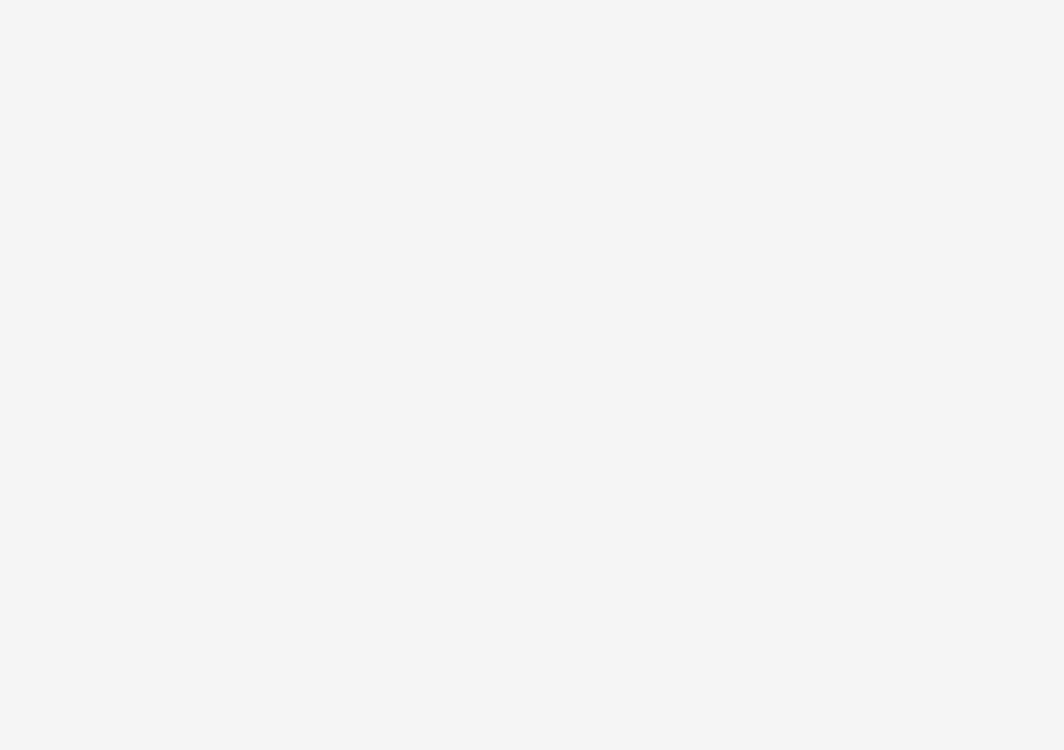
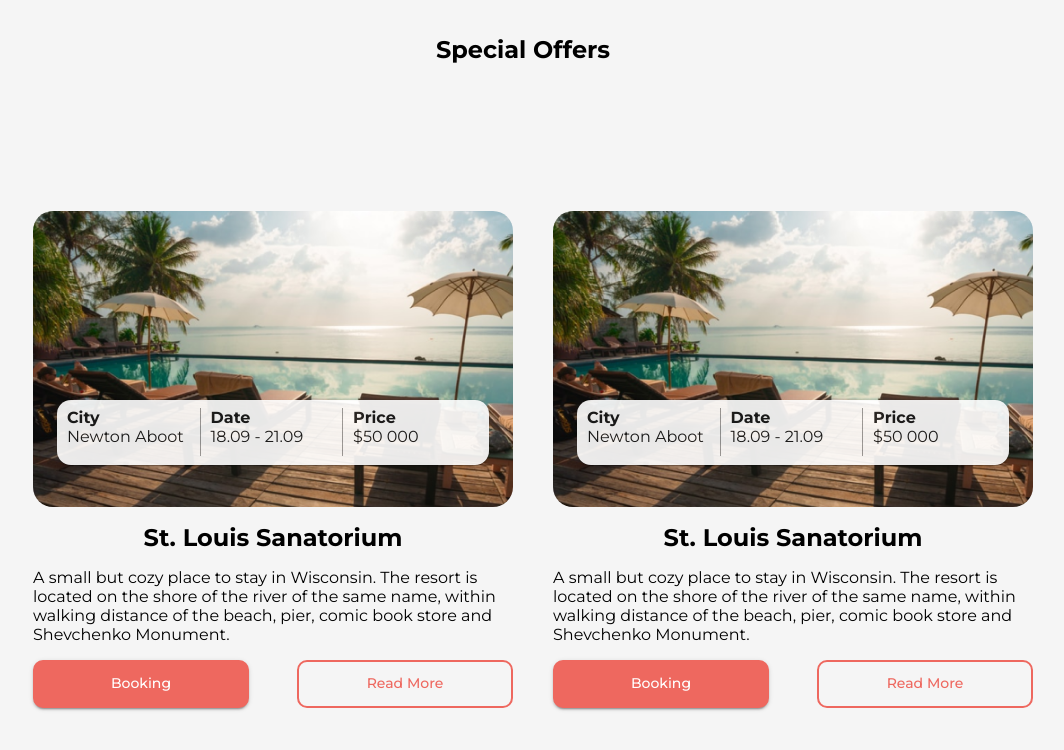
Before and after one commit to arc4dex/OnTrip, a React (Create React App) app: page / in a window 1280 px wide. Shown: the top 750 px of the page, without its empty margins (117-1181 px from the left). Built offline with nearby package versions, Linux system fonts and the light colour scheme.

Commit message:
feat/ accommodation card done and stylized

```diff
--- a/src/App.js
+++ b/src/App.js
@@ -1,8 +1,8 @@
-
+import SpecialOffers from "./components/SpecialOffers";
 function App() {
   return (
     <div className="App">
-
+        <SpecialOffers/>
     </div>
   );
 }
--- a/src/components/AccommodationCard/index.jsx
+++ b/src/components/AccommodationCard/index.jsx
@@ -1,32 +1,57 @@
-import { StyledCard } from "./styles";
+import { StyledCard, StyledPaper, StyledButton, StyledBox } from "./styles";
 
 import place from "./place.png";
 
-import { StyledButton } from "./styles";
-
 function AccommodationCard() {
-
-  function readMore(){
+  function readMore() {
     console.log("Button Read More clicked");
   }
 
-  function booking(){
+  function booking() {
     console.log("Button Booking clicked");
   }
 
   return (
     <>
       <StyledCard>
-        <img src={place} alt="" />
+        <div
+          className="divImg"
+          style={{
+            backgroundImage: `url(${place})`,
+            backgroundRepeat: "no-repeat",
+            width: "100%",
+            backgroundPosition: "center",
+            backgroundSize: "cover",
+          }}
+        >
+          <StyledPaper>
+            <StyledBox>
+              <h4>City</h4>
+              <p>Newton Aboot</p>
+            </StyledBox>
+            <StyledBox>
+              <h4>Date</h4>
+              <p>18.09 - 21.09</p>
+            </StyledBox>
+            <StyledBox>
+              <h4>Price</h4>
+              <p>$50 000</p>
+            </StyledBox>
+          </StyledPaper>
+        </div>
         <h2>St. Louis Sanatorium</h2>
         <p>
           A small but cozy place to stay in Wisconsin. The resort is located on
-          the shore of the river of the same name, within walking distance of the
-          beach, pier, comic book store and Shevchenko Monument.
+          the shore of the river of the same name, within walking distance of
+          the beach, pier, comic book store and Shevchenko Monument.
         </p>
-        <div>
-          <StyledButton variant="contained" onClick={()=> readMore()}>Booking</StyledButton>
-          <StyledButton variant="outlined" onClick={()=> booking()}>Read More</StyledButton>
+        <div className="btn">
+          <StyledButton variant="contained" onClick={() => readMore()}>
+            Booking
+          </StyledButton>
+          <StyledButton variant="outlined" onClick={() => booking()}>
+            Read More
+          </StyledButton>
         </div>
       </StyledCard>
     </>
--- a/src/components/AccommodationCard/styles.jsx
+++ b/src/components/AccommodationCard/styles.jsx
@@ -2,45 +2,53 @@ import styled from "styled-components";
 
 import * as muiStyles from "@mui/material/styles";
 
-import { Button } from "@mui/material";
-
+import { Button, Paper, Box } from "@mui/material";
 
 export const StyledCard = styled.article`
 
+    margin-left: 1.25rem;
     display: flex;
     flex-direction: column;
-    justify-content: space-evenly;
-
+    justify-content: center;
+    align-items: center;
+    max-width: 31.25rem;
     width: 90%;
     height: 34.375rem;
+    gap: 1rem;
 
     padding: 0.625rem;
 
     @media (min-width: 37.5rem){
         height: 95vh;
-        justify-content: space-between;
+        justify-content: center;
     }
 
-    img{
+    .divImg{
+        position: relative;
         width: 100%;
+        height: 40%;
+        border-radius: 1.25rem;
+        img{
+            width: 100%;
+
+        }
     }
 
     p{
-        height: 8.125rem;
 
         @media (min-width: 37.5rem){
             height: max-content;
         }
     }
 
-    div{
+    .btn{
         height: 7rem;
-
+        width: 100%;
         display: flex;
         flex-direction: column;
         justify-content: space-between;
 
-        @media (min-width: 37.5rem){
+        @media (min-width: 32.813rem){
             flex-direction: row;
             height: 3rem;
         }
@@ -53,13 +61,51 @@ export const StyledButton = muiStyles.styled(Button)`
     height: 3rem;
 
     border-radius: 0.625rem;
-    border: 2px solid #EE685F;
+    border: 0.125rem solid #EE685F;
 
 
     text-transform: capitalize;
 
-    @media (min-width: 37.5rem){
+    @media (min-width: 32.813rem){
             width: 45%;
         }
 
 `
+
+export const StyledPaper = muiStyles.styled(Paper)`
+    position: absolute;
+    top: 64%;
+    opacity: 0.9;
+    height: 4.063rem;
+    width: 90%;
+    left: 5%;
+    border-radius: 0.875rem;
+    display: flex;
+`
+
+export const StyledBox = muiStyles.styled(Box)`
+
+    width: 50%;
+    display: flex;
+    align-items: start;
+    padding-left: 0.625rem;
+    height: 3rem;
+    margin-top: 0.5rem;
+    flex-direction: column;
+
+    @media (min-width: 43.75rem){
+        width: 33%;
+    }
+
+    :nth-of-type(2), :nth-of-type(3) {
+        border-left: 0.063rem solid #999999;
+    }
+
+    :nth-of-type(2){
+        display:none;
+        @media (min-width: 43.75rem){
+            display: flex;
+        }
+    }
+
+`
--- /dev/null
+++ b/src/components/SpecialOffers/index.jsx
@@ -0,0 +1,17 @@
+import AccommodationCard from "../AccommodationCard";
+
+import { StyledSpecialOffers } from "./styles";
+
+function SpecialOffers() {
+    return (
+        <StyledSpecialOffers>
+            <h1>Special Offers</h1>
+            <div className="cards">
+                <AccommodationCard/>
+                <AccommodationCard/>
+            </div>
+        </StyledSpecialOffers>
+     );
+}
+
+export default SpecialOffers;
--- /dev/null
+++ b/src/components/SpecialOffers/styles.jsx
@@ -0,0 +1,21 @@
+import styled from "styled-components";
+
+export const StyledSpecialOffers = styled.section`
+    display: flex;
+    align-items: center;
+    justify-content: center;
+    flex-direction: column;
+
+    padding-top: 35px;
+
+    h1{
+        padding-bottom: 15px;
+    }
+
+    .cards{
+        @media (min-width: 700px){
+            display: flex;
+            flex-direction: row;
+        }
+    }
+`
```
